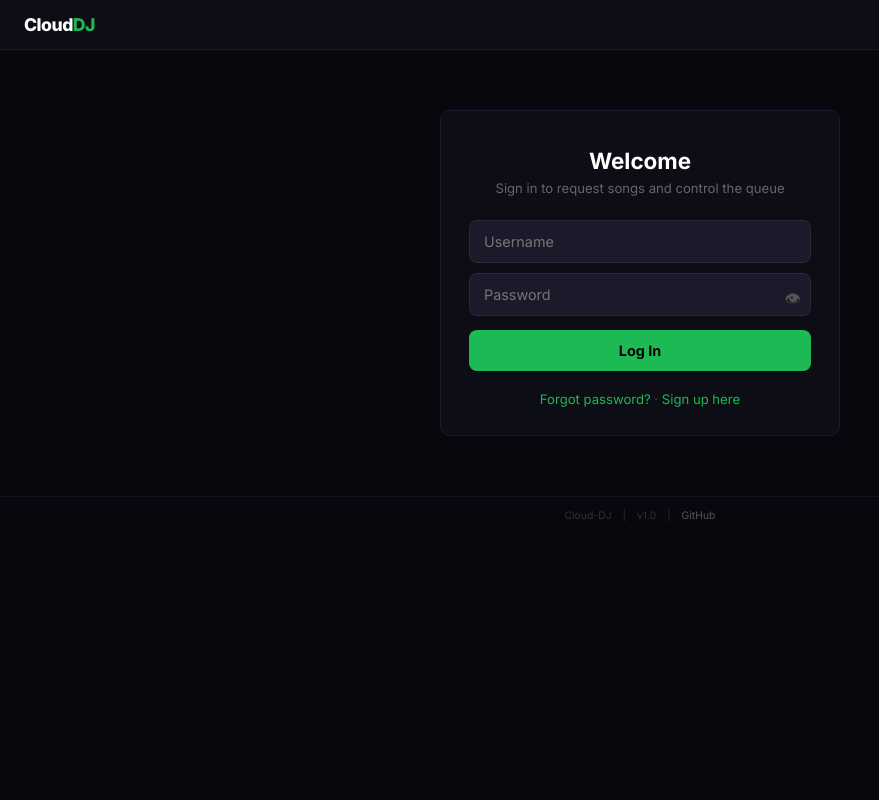
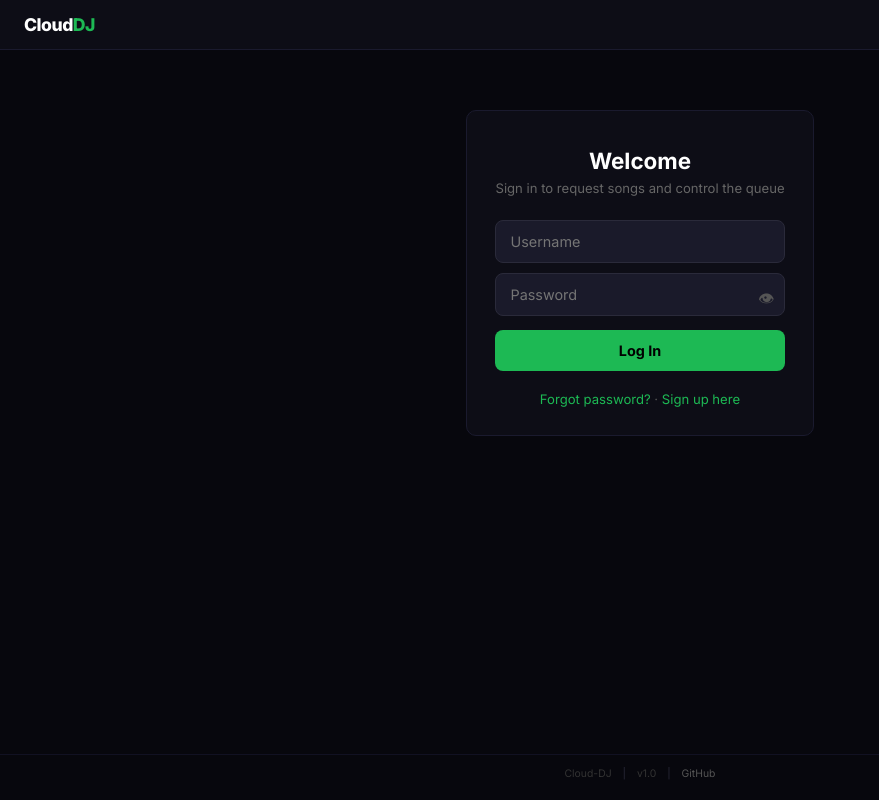
Before and after one commit to lgnrvz/cloud-dj, a Flask app: page /login in a window 1280 px wide. Shown: the whole page, without its empty margins (0-879 px from the left). Run offline with Flask 3, Linux system fonts and the light colour scheme.

Commit message:
Sticky footer on login page with flex column layout

```diff
--- a/templates/base.html
+++ b/templates/base.html
@@ -13,6 +13,8 @@
             background: #07070d;
             color: #c8c8d0;
             min-height: 100vh;
+            display: flex;
+            flex-direction: column;
         }
         .navbar {
             background: #0d0d16;
@@ -120,7 +122,7 @@
             {% endif %}
         </div>
     </nav>
-    <div class="container" style="display:block;max-width:800px;">
+    <div class="container" style="flex:1;max-width:800px;width:100%;margin:0 auto;padding:20px;">
         {% with messages = get_flashed_messages(with_categories=true) %}
             {% for category, message in messages %}
                 <div class="flash {{ category }}">{{ message }}</div>
@@ -139,6 +141,7 @@
             font-size: 0.65rem;
             color: #333;
             border-top: 1px solid #111122;
+            margin-top: auto;
         }
         .footer a { color: #555; text-decoration: none; transition: .2s; }
         .footer a:hover { color: #1db954; }
```
